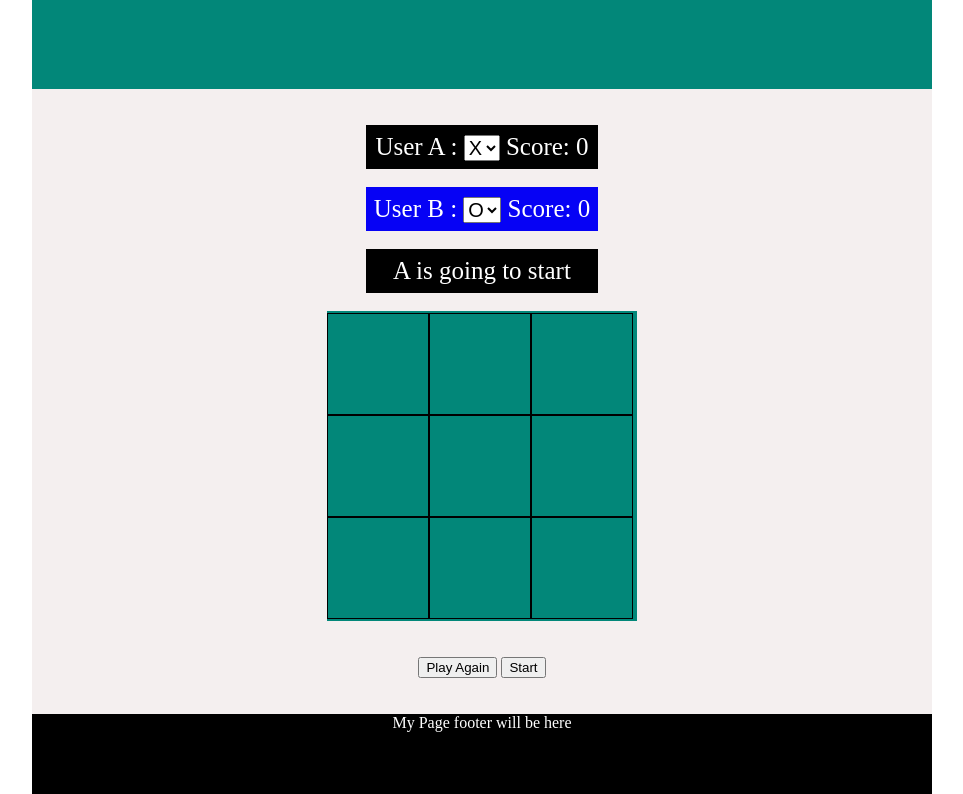
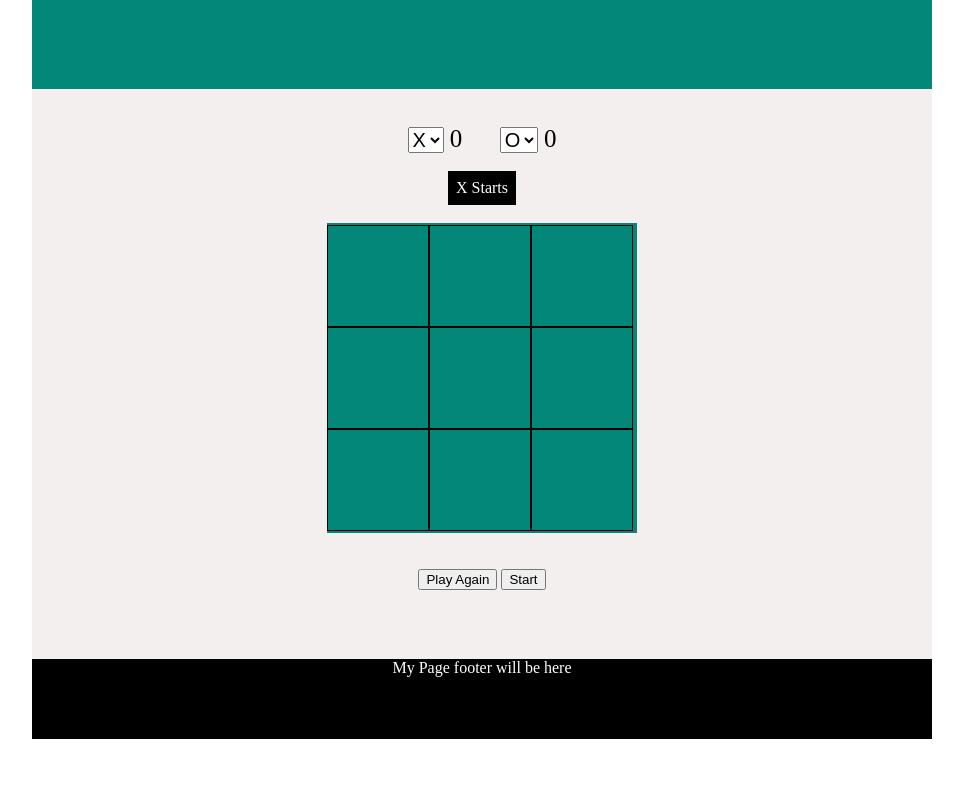
Before and after one commit to Mdobaidulla/TicTacToe, a plain HTML site: page index.html in a window 1280 px wide. Shown: the part 61-855 px from the top of the page, without its empty margins (158-1121 px from the left). After the commit the page ends 800 px from the top, so only its background shows below. Drawn offline with Linux system fonts and the light colour scheme.

Commit message:
updated ui layout

```diff
--- a/css/style.css
+++ b/css/style.css
@@ -42,22 +42,18 @@ footer{
     flex-wrap: wrap;
     font-size: 600%;
     color:#FFFFFF;
-
-
 }
 .sq{
     width:100px;
     height:100px;
     border:1.5px solid black;
 }
+#users{
+    display: flex;
+    justify-content: space-between;
+    font-size:25px;
+}
 
-.users{
-   display:flex;
-   flex-direction: column;
-}
-#users div {
-     font-size: 25px;
-}
 select{
     font-size: 20px;
 }
@@ -67,13 +63,3 @@ select{
     padding:8px;
 
 }
-.user1{
-    background:#000000;
-    color:#FFFFFF;
-    padding:8px;
-}
-.user2{
-    background:#0602f5;
-    color:#ffffff;
-    padding:8px;
-}
--- a/index.html
+++ b/index.html
@@ -14,25 +14,24 @@
 
         <br><br>
         <div id="users">
-            <div class="user1">
-                User A :
+                <div id="user1">
                 <select id="selectUser1">
                         <option value="x"> X</option>
                     </select>
-                Score:<span class="score1"> 0</span>
-            </div><br>
-            <div class=user2>
-                User B :
+                    <span class="score1"> 0</span>
+                </div> &nbsp;&nbsp;&nbsp;&nbsp;&nbsp;&nbsp;
+                <div id="user2">
                     <select id="selectUser2">
                         <option value="o"> O</option>
                     </select>
-                Score:<span class="score2"> 0</span>
-            </div><br>
+                    <span class="score2"> 0</span>
+                </div>
+        </div>
+            <br>
         <div id="currentPlayer">
-                   A is going to start
+          X Starts
         </div>
 
-        </div>
         <br>
         <div id="container">
                 <div id="boxes">
--- a/js/main.js
+++ b/js/main.js
@@ -45,12 +45,12 @@ class TicTacToe{
                         this.addBClick.push(index);
                         //This following code is for O sign
                         boxButton.innerHTML='&#79;';
-                        this.settingPlayerTurnBoxValue("Now A's Turn",'#000000')
+                        this.settingPlayerTurnBoxValue("X Turn",'#000000')
                     }else{
                         this.addAClick.push(index);
                        //This following code is for  ✕ sing
                         boxButton.innerHTML='&#x2715;';
-                        this.settingPlayerTurnBoxValue("Now B's Turn",'#0602f5');
+                        this.settingPlayerTurnBoxValue("O Turn",'#0602f5');
                     }
                     this.numberOfClick++;
                     //console.log(this.addAClick, this.addBClick);
@@ -77,21 +77,21 @@ class TicTacToe{
          if(this.addAClick.includes(ep[0]) && this.addAClick.includes(ep[1]) && this.addAClick.includes(ep[2])){
             this.scoreA+=1;
             console.log("WINNER A");
-            this.settingPlayerTurnBoxValue("A WON THE GAME",'#008000')
+            this.settingPlayerTurnBoxValue("X WINNER!",'#008000')
             scoreAField.textContent=' '+this.scoreA;
             this.stopTheGameWhenWeFoundWinner();
          }
          if(this.addBClick.includes(ep[0]) && this.addBClick.includes(ep[1]) && this.addBClick.includes(ep[2])){
             this.scoreB+=1;
             console.log("WINNER B");
-            this.settingPlayerTurnBoxValue("B WON THE GAME",'#008000')
+            this.settingPlayerTurnBoxValue("O WINNER!!",'#008000')
             scoreBField.textContent=' '+this.scoreB;
             this.stopTheGameWhenWeFoundWinner();
         }
       }
         if(this.check.length===9){
             console.log("The Game is Draw");
-            this.settingPlayerTurnBoxValue("GAME OVER",'#FF0000')
+            this.settingPlayerTurnBoxValue("XO DRAW",'#FF0000')
 
         }
     }
```
Lines whose indentation alone changed are shown as unchanged.
